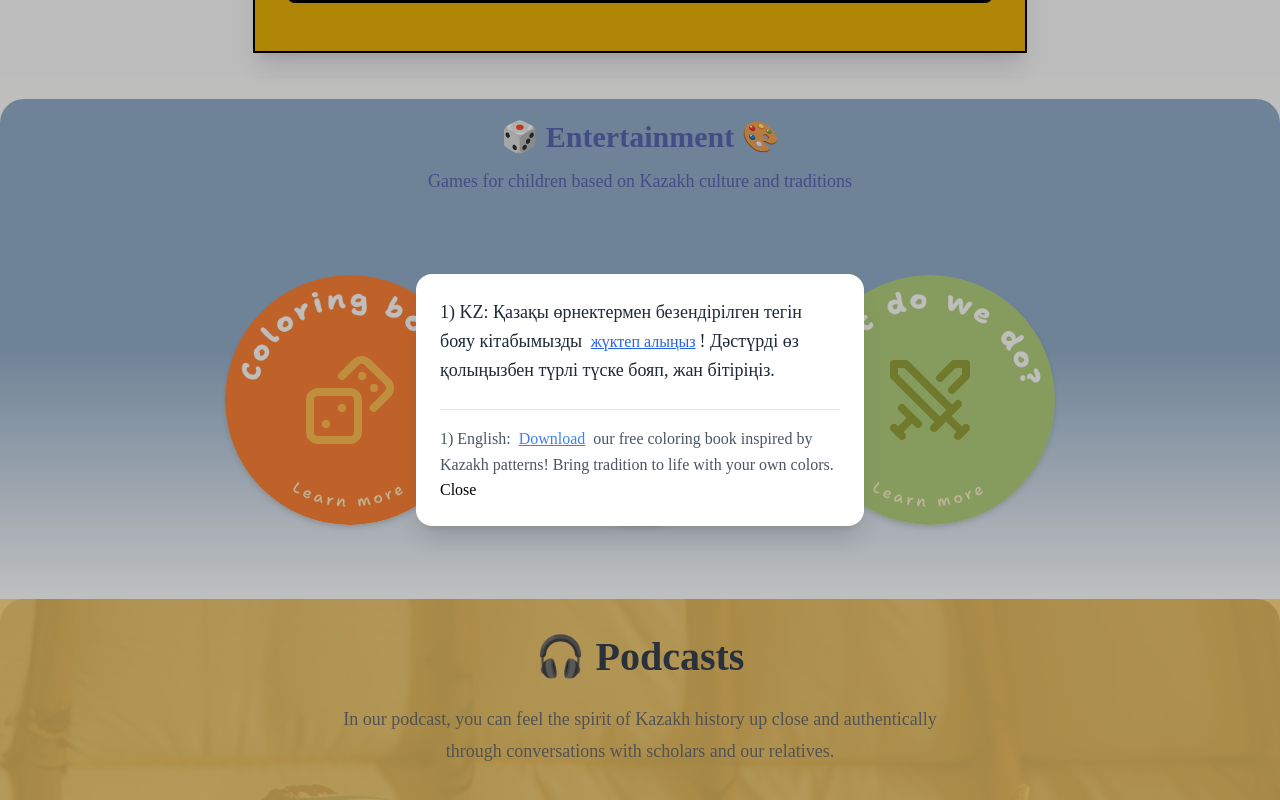
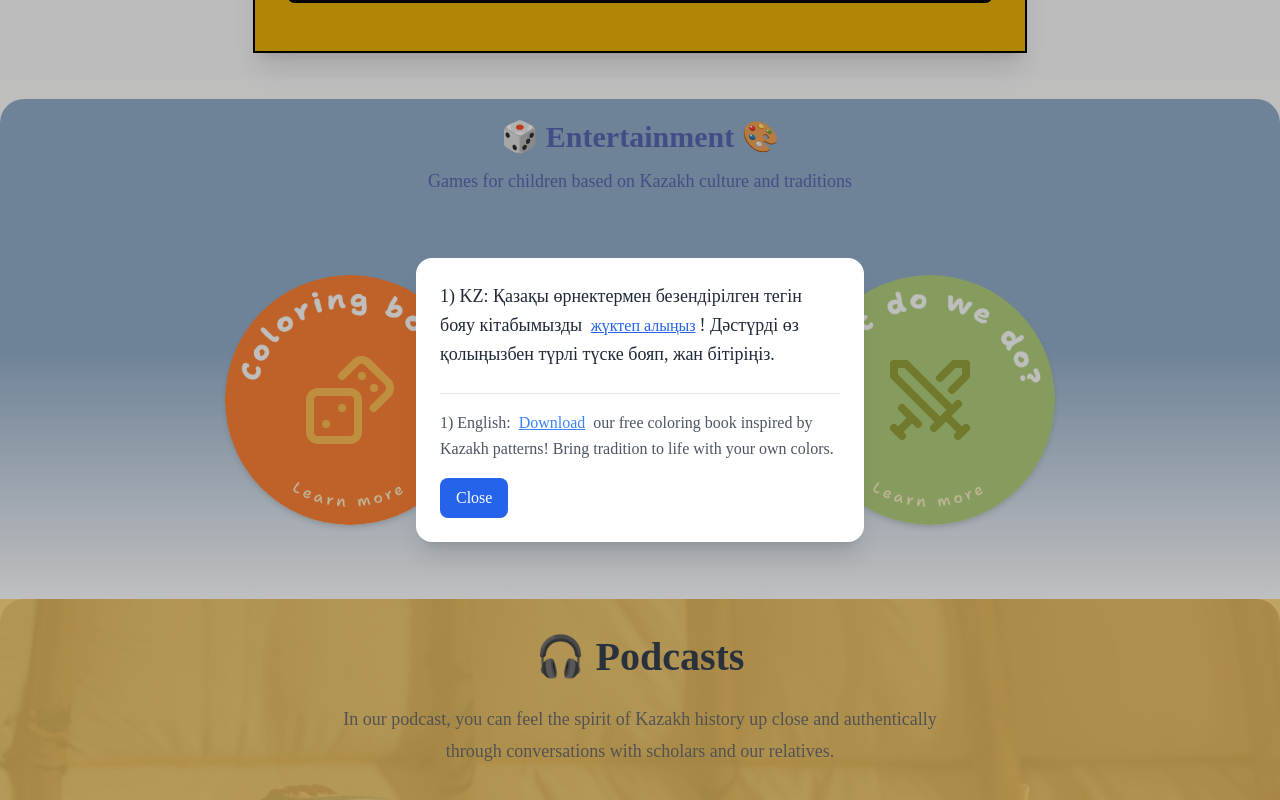
Before and after one commit to etok1/korkem-tamyr, a React (Vite) app: page / in a window 1280 px wide. Both pictures are taken after a click on the element 350 px from the left and 2481 px from the top of the page. Shown: the part 2081-2881 px from the top of the page. Built offline with nearby package versions, Linux system fonts and the light colour scheme; a web font is replaced by a local one.

Commit message:
fixed 1 tag style in modal component

```diff
--- a/src/components/Modal.tsx
+++ b/src/components/Modal.tsx
@@ -37,7 +37,21 @@ export default function MyModal({ isOpen, onClose, children }:ModalProps) {
               >
                 <Dialog.Panel className="w-full max-w-md transform overflow-hidden rounded-2xl bg-white p-6 text-left align-middle shadow-xl transition-all">
                   {children}
-                  <button onClick={onClose} className='text-black'>Close</button>
+                  <button
+    onClick={onClose}
+    className="
+      text-white
+ bg-blue-600
+      hover:bg-blue-700
+      px-4
+      py-2
+      rounded-lg
+      font-medium
+      transition-colors
+      duration-200
+      mt-4
+    "
+  >Close</button>
                 </Dialog.Panel>
               </Transition.Child>
             </div>
```
